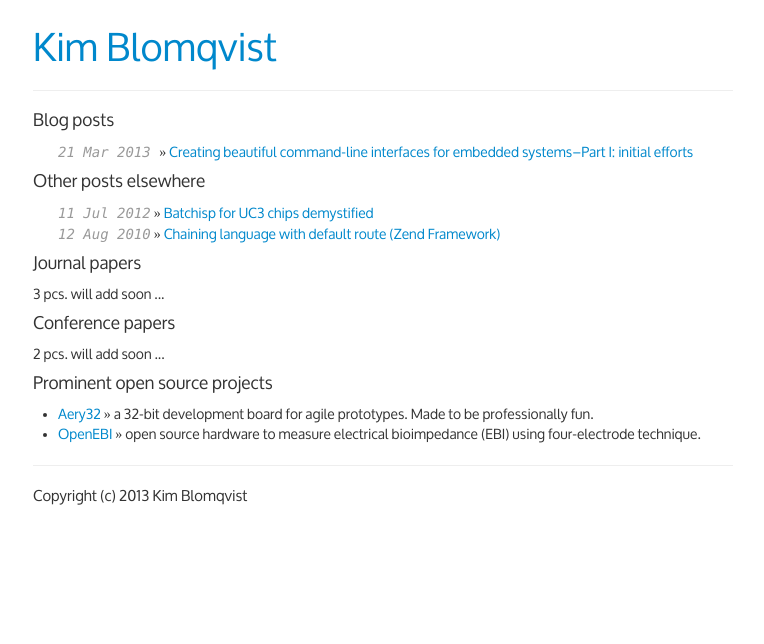
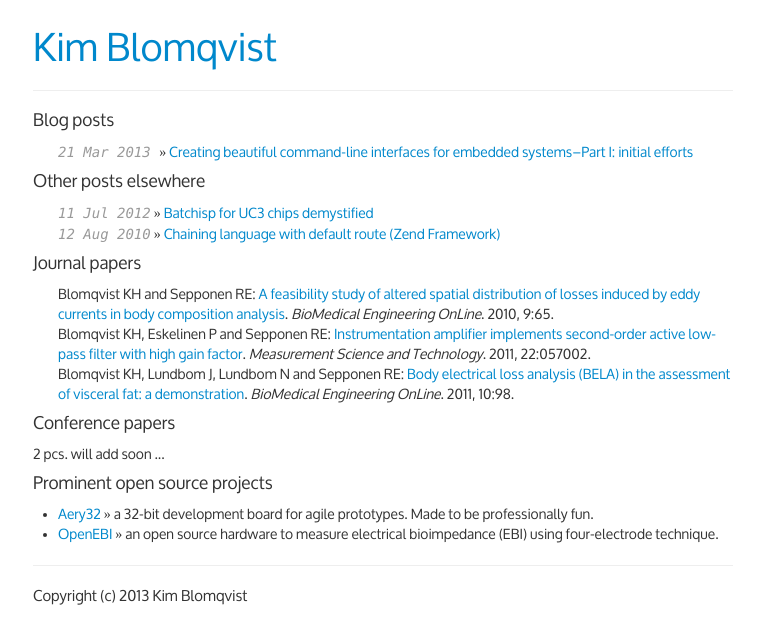
Before and after one commit to kblomqvist/kblomqvist.github.com, a Jekyll site: the page built from index.html, in a window 1280 px wide. Shown: the top 644 px of the page, without its empty margins (257-1021 px from the left). Built offline with Jekyll 4.4.1, drawn with Linux system fonts in a browser that asks for light colours; Markdown is read by kramdown in place of the engine named in the settings; the list of posts is cut into pages by our own code; comment, search, counter and statistics services are not loaded.

Commit message:
Add journal papers

```diff
--- a/index.html
+++ b/index.html
@@ -18,7 +18,7 @@ description: My technical writings on electronics and programming.
     Batchisp for UC3 chips demystified
     </a>
   </li>
-<li>
+  <li>
     <span class="entry-date">12 Aug 2010</span> &raquo;
     <a class="entry-title" href="http://devzone.zend.com/1765/chaining-language-with-default-route/">
     Chaining language with default route (Zend Framework)
@@ -27,7 +27,26 @@ description: My technical writings on electronics and programming.
 </ul>
 
 <h4>Journal papers</h4>
-3 pcs. will add soon ...
+<ul class="mylist">
+  <li>
+    Blomqvist KH and Sepponen RE:
+    <a href="http://www.biomedical-engineering-online.com/content/9/1/65" target="_blank">
+    A feasibility study of altered spatial distribution of losses induced by eddy currents in body composition analysis</a>.
+    <i>BioMedical Engineering OnLine</i>. 2010, 9:65.
+  </li>
+  <li>
+    Blomqvist KH, Eskelinen P and Sepponen RE:
+    <a href="http://iopscience.iop.org/0957-0233/22/5/057002" target="_blank">
+    Instrumentation amplifier implements second-order active low-pass filter with high gain factor</a>.
+    <i>Measurement Science and Technology</i>. 2011, 22:057002.
+  </li>
+  <li>
+    Blomqvist KH, Lundbom J, Lundbom N and Sepponen RE:
+    <a href="http://www.biomedical-engineering-online.com/content/10/1/98" target="_blank">
+    Body electrical loss analysis (BELA) in the assessment of visceral fat: a demonstration</a>.
+    <i>BioMedical Engineering OnLine</i>. 2011, 10:98.
+  </li>
+</ul>
 
 <h4>Conference papers</h4>
 2 pcs. will add soon ...
@@ -35,5 +54,5 @@ description: My technical writings on electronics and programming.
 <h4>Prominent open source projects</h4>
 <ul>
     <li><a href="http://www.aery32.com" target="_blank">Aery32</a> &raquo; a 32-bit development board for agile prototypes. Made to be professionally fun.</li>
-    <li><a href="https://github.com/openebi" target="_blank">OpenEBI</a> &raquo; open source hardware to measure electrical bioimpedance (EBI) using four-electrode technique.</li>
+    <li><a href="https://github.com/openebi" target="_blank">OpenEBI</a> &raquo; an open source hardware to measure electrical bioimpedance (EBI) using four-electrode technique.</li>
 </ul>
```
